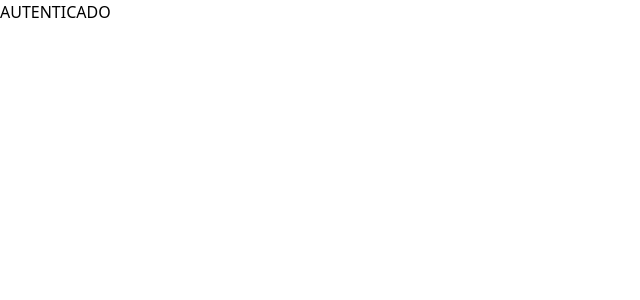
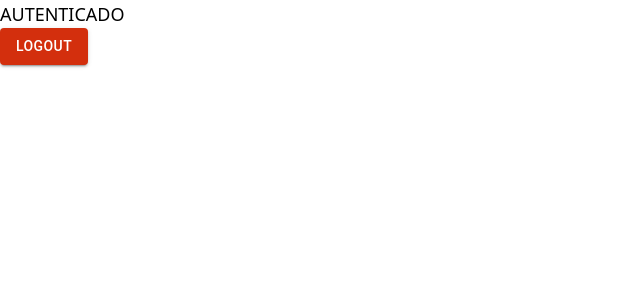
Before and after one commit to grupo-dois/app-desossa, a React (Create React App) app: page /system in a window 1280 px wide. Shown: the top 300 px of the page, without its empty margins (0-640 px from the left). Built offline with nearby package versions, Linux system fonts and the light colour scheme.

Commit message:
chore: add logout

```diff
--- a/src/views/Login.tsx
+++ b/src/views/Login.tsx
@@ -24,7 +24,6 @@ function Login() {
     validationSchema,
     onSubmit: async (values) => {
       const authCode = await authenticate(values)
-      console.log('authCode', authCode)
       if (authCode === 201) {
         navigate('/system');
       }
--- a/src/views/System.tsx
+++ b/src/views/System.tsx
@@ -1,7 +1,28 @@
+import { Button } from '@mui/material';
+import { logout } from '../services/login';
+import { useNavigate } from 'react-router-dom';
+
 function System() {
+  const navigate = useNavigate();
+
+  const logoutUser = () => {
+    logout();
+    navigate('/');
+  }
+
   return (
     <div className="System">
-      <h1>AUTENTICADO</h1>
+      <h1 className="text-lg">AUTENTICADO</h1>
+      <Button
+        type="submit"
+        variant="contained"
+        color="primary"
+        onClick={() => {
+          logoutUser();
+        }}
+      >
+        Logout
+      </Button>
     </div>
   );
 }
```
